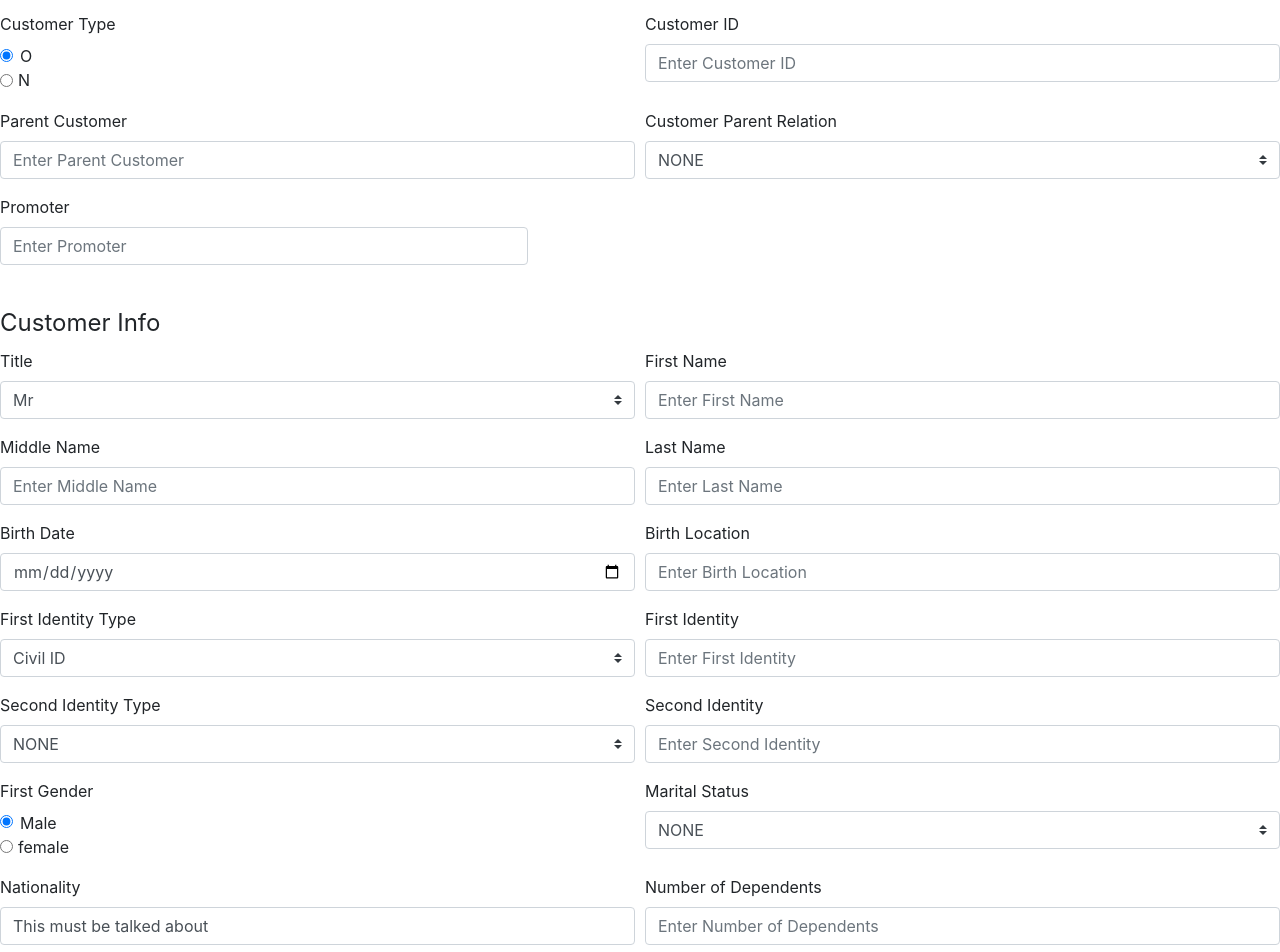
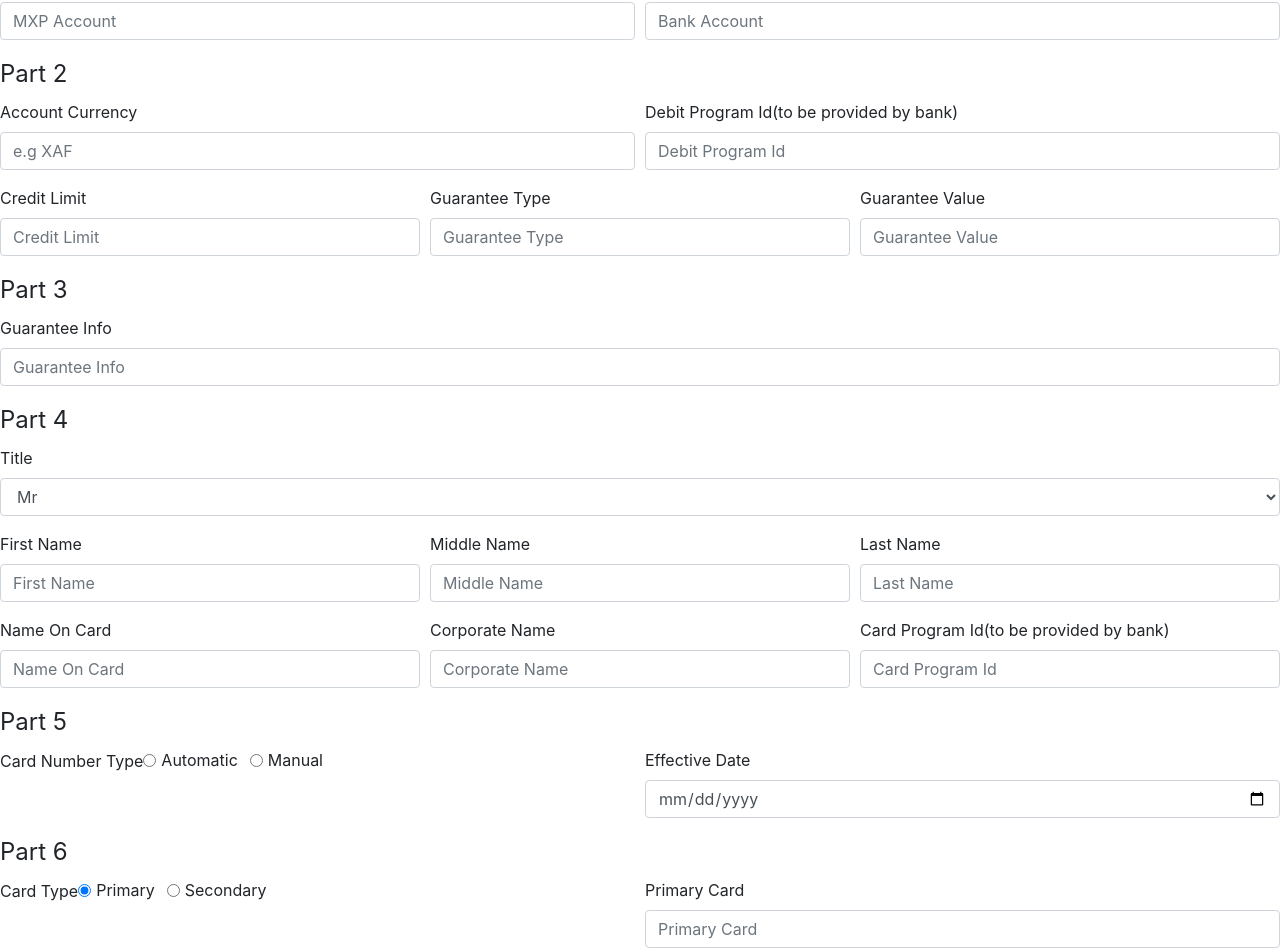
Before and after one commit to yourisev/card-application-form, a React (Create React App) app: page / in a window 1280 px wide. Shown: the part 160-1112 px from the top of the page. Built offline with nearby package versions, Linux system fonts and the light colour scheme.

Commit message:
disable to handle

```diff
--- a/src/App.js
+++ b/src/App.js
@@ -1,11 +1,11 @@
 import React from 'react';
-import logo from './logo.svg';
+
 import './App.css';
-import Addresses from "./components/Addresses/Addresses";
+import Bottom from "./components/bottom.component";
 
 function App() {
   return (
-    <Addresses/>
+    <Bottom/>
   );
 }
 
--- a/src/components/bottom.component.jsx
+++ b/src/components/bottom.component.jsx
@@ -8,12 +8,14 @@ import Form from 'react-bootstrap/Form';
 import Col from "react-bootstrap/Col";
 
 const Bottom = () => {
-     var n_checked = false;
-    var s_checked = false;
+    var s_checked;
+    var n_checked;
+
 return (
     <Formik
         initialValues={{
-            formAccountType: '',
+            formCardTypeRadios2:true,
+            formAccountTypeRadios2: true,
             formMXPAccount: '',
             formBankAccount: '',
             formAccountCurrency: '',
@@ -129,13 +131,13 @@ return (
 
                         <Form.Group as={Col} controlId="formAccountType">
                             <Form.Label>Account Type </Form.Label>
-                            <Form.Check inline checked
+                            <Form.Check inline defaultChecked
                                 type="radio"
                                 label="O"
                                 name="formAccountTypeRadios"
                                 id="formAccountTypeRadios1"
                             />
-                            <Form.Check inline
+                            <Form.Check inline {...formik.getFieldProps("formAccountTypeRadios2")}
                                 type="radio"
                                 label="N"
                                 name="formAccountTypeRadios"
@@ -147,13 +149,13 @@ return (
                     <Form.Row>
                         <Form.Group as={Col} controlId="formMXPAccount">
                             <Form.Label>MXP Account</Form.Label>
-                            <Form.Control disable= {document.getElementById('formAccountTypeRadios2').checked} type="text" placeholder="MXP Account" {...formik.getFieldProps('formMXPAccount')} isInvalid={formik.touched.formMXPAccount && formik.errors.formMXPAccount}/>
+                            <Form.Control disable= {formik.values.formAccountTypeRadios2} type="text" placeholder="MXP Account" {...formik.getFieldProps('formMXPAccount')} isInvalid={formik.touched.formMXPAccount && formik.errors.formMXPAccount}/>
                             <Form.Control.Feedback type='invalid'>{formik.errors.formMXPAccount}</Form.Control.Feedback>
                         </Form.Group>
 
                         <Form.Group as={Col} controlId="formBankAccount">
                             <Form.Label>Bank Account</Form.Label>
-                            <Form.Control disable= {document.getElementById('formAccountTypeRadios2').checked} type="text" placeholder="Bank Account" {...formik.getFieldProps('formBankAccount')} isInvalid={formik.touched.formBankAccount && formik.errors.formBankAccount}/>
+                            <Form.Control disable= {formik.values.formAccountTypeRadios2} type="text" placeholder="Bank Account" {...formik.getFieldProps('formBankAccount')} isInvalid={formik.touched.formBankAccount && formik.errors.formBankAccount}/>
                             <Form.Control.Feedback type='invalid'>{formik.errors.formBankAccount}</Form.Control.Feedback>
                         </Form.Group>
 
@@ -165,7 +167,7 @@ return (
                     <Form.Row>
                         <Form.Group as={Col} controlId="formAccountCurrency">
                             <Form.Label >Account Currency</Form.Label>
-                            <Form.Control disable= {document.getElementById('formAccountTypeRadios2').checked} type="text" placeholder="e.g XAF" {...formik.getFieldProps('formAccountCurrency')} isInvalid={formik.touched.formAccountCurrency && formik.errors.formAccountCurrency}/>
+                            <Form.Control disable= {formik.values.formAccountTypeRadios2} type="text" placeholder="e.g XAF" {...formik.getFieldProps('formAccountCurrency')} isInvalid={formik.touched.formAccountCurrency && formik.errors.formAccountCurrency}/>
                             <Form.Control.Feedback type='invalid'>{formik.errors.formAccountCurrency}</Form.Control.Feedback>
                         </Form.Group>
 
@@ -300,13 +302,13 @@ return (
                     <Form.Row>
                         <Form.Group as={Col} controlId="formCardType">
                             <Form.Label>Card Type</Form.Label>
-                            <Form.Check inline checked
+                            <Form.Check inline defaultChecked
                                 type="radio"
                                 label="Primary"
                                 name="formCardTypeRadios"
                                 id="formCardTypeRadios1"
                             />
-                            <Form.Check inline
+                            <Form.Check inline {...formik.getFieldProps("formCardTypeRadios2")}
                                 type="radio"
                                 label="Secondary"
                                 name="formCardTypeRadios"
@@ -316,7 +318,7 @@ return (
 
                         <Form.Group as={Col} controlId="formPrimaryCard">
                             <Form.Label>Primary Card</Form.Label>
-                            <Form.Control disable= {document.getElementById('formCardTypeRadios2').checked} type="text" placeholder="Primary Card" {...formik.getFieldProps('formPrimaryCard')} isInvalid={formik.touched.formPrimaryCard && formik.errors.formPrimaryCard}/>
+                            <Form.Control disable= {!formik.values.formCardTypeRadios2} type="text" placeholder="Primary Card" {...formik.getFieldProps('formPrimaryCard')} isInvalid={formik.touched.formPrimaryCard && formik.errors.formPrimaryCard}/>
                             <Form.Control.Feedback type='invalid'>{formik.errors.formPrimaryCard}</Form.Control.Feedback>
                         </Form.Group>
 
--- a/src/index.js
+++ b/src/index.js
@@ -2,11 +2,11 @@ import React from 'react';
 import ReactDOM from 'react-dom';
 import './index.css';
 import * as serviceWorker from './serviceWorker';
-import Top from "./components/top-component/Top";
+import App from './App'
 
 ReactDOM.render(
   <React.StrictMode>
-    <Top/>
+    <App/>
   </React.StrictMode>,
   document.getElementById('root')
 );
```
